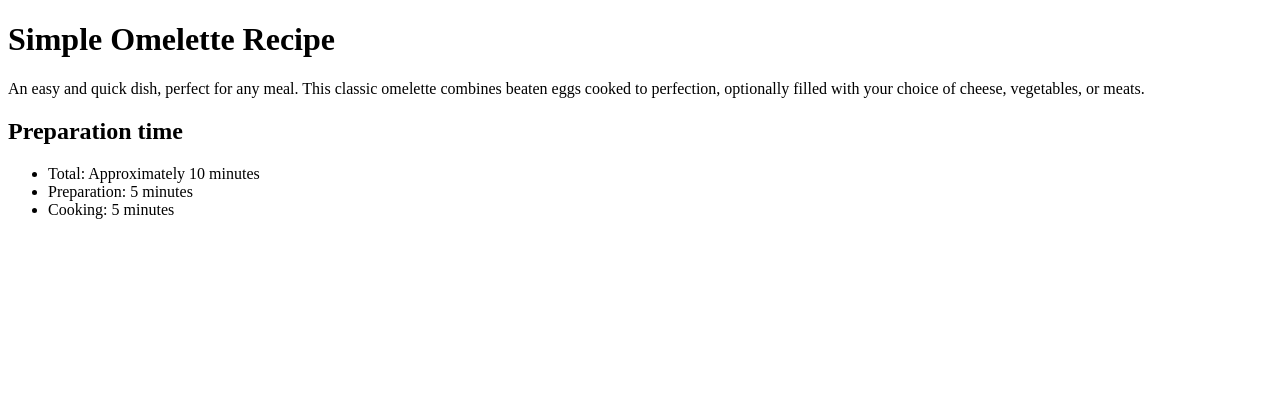
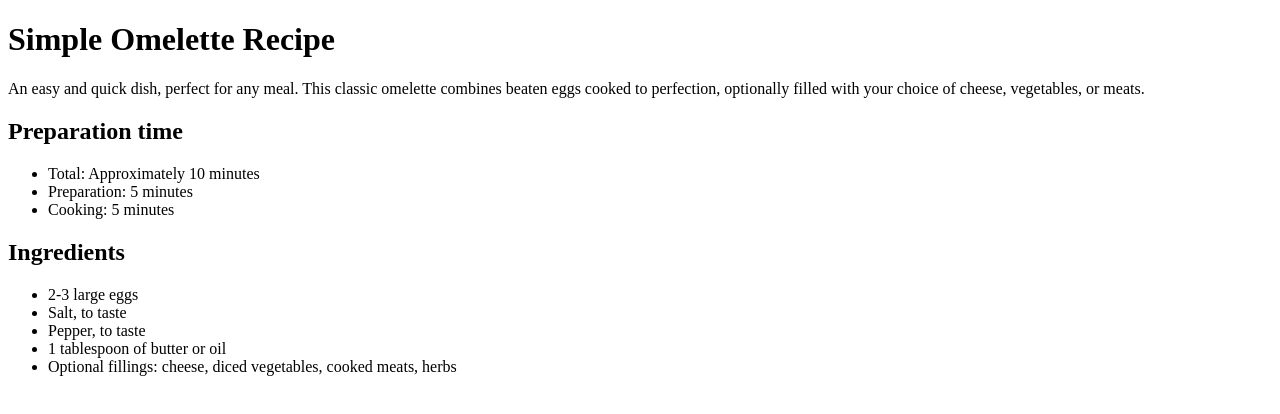
Before and after one commit to lejdenlazaro/-FrontendMentor-recipe-page-main, a plain HTML site: page recipe-page-main/index.html in a window 1280 px wide. Drawn offline with Linux system fonts and the light colour scheme.

Commit message:
Add ingredients section in body.

```diff
--- a/recipe-page-main/index.html
+++ b/recipe-page-main/index.html
@@ -26,7 +26,16 @@
     </ul>
   </header>
   <main>
-
+    <section id="ingredients">
+      <h2>Ingredients</h2>
+      <ul>
+        <li>2-3 large eggs</li>
+        <li>Salt, to taste</li>
+        <li>Pepper, to taste</li>
+        <li>1 tablespoon of butter or oil</li>
+        <li>Optional fillings: cheese, diced vegetables, cooked meats, herbs</li>
+      </ul>
+    </article>
   </main>
   <footer>
 
```
